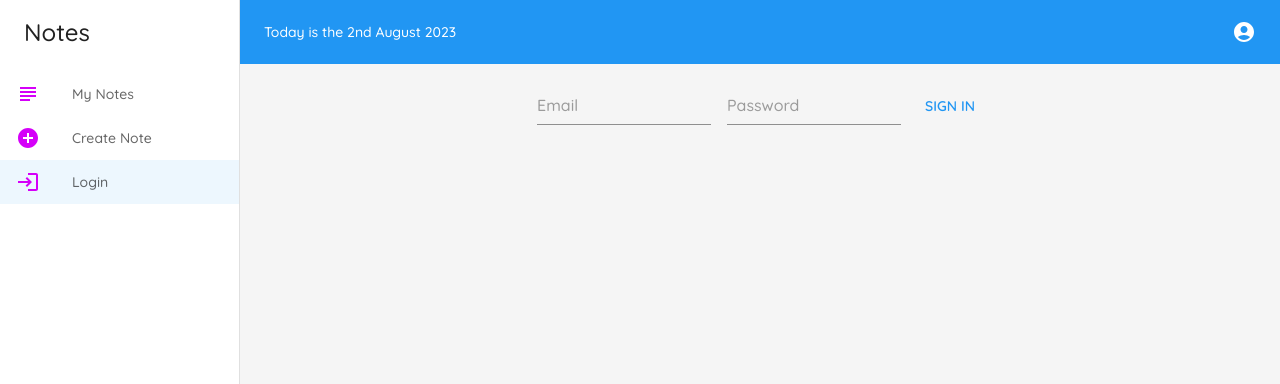
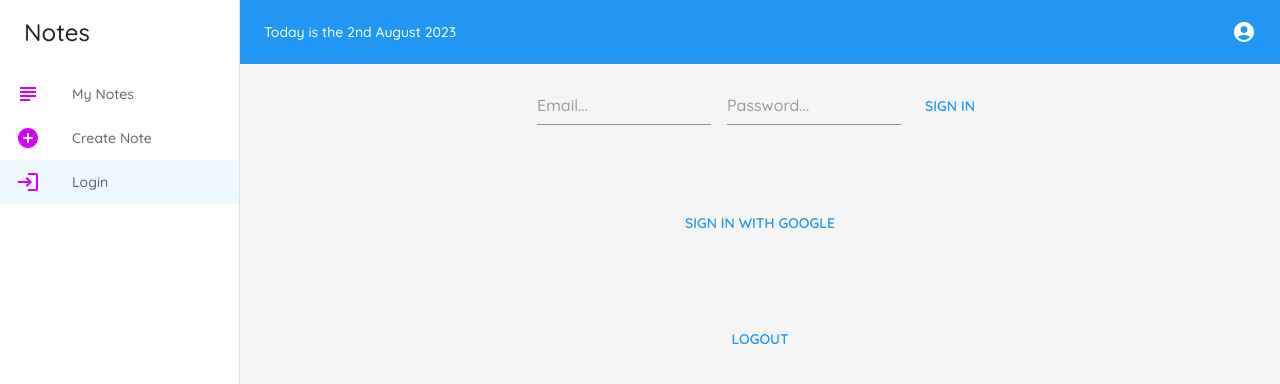
Before and after one commit to GrzegorzPacewicz/typenotes, a React (Vite) app: page /#/auth in a window 1280 px wide. Shown: the top 384 px of the page. Built offline with nearby package versions, Linux system fonts and the light colour scheme; no server answers.

Commit message:
Login with Google added. Logout added

```diff
--- a/src/pages/Auth/Auth.tsx
+++ b/src/pages/Auth/Auth.tsx
@@ -1,31 +1,63 @@
 import React, {useState} from 'react';
-import {Box, Button, Input} from "@mui/material";
-import {createUserWithEmailAndPassword} from "firebase/auth"
-import {auth} from "../../config/firebase"
+import {Box, Button, Container, Input} from "@mui/material";
+import {createUserWithEmailAndPassword, signInWithPopup, signOut} from "firebase/auth"
+import {auth, GoogleProvider} from "../../config/firebase"
 
 const Auth: React.FC = () => {
 
     const [email, setEmail] = useState("");
     const [password, setPassword] = useState("");
 
+    console.log(auth?.currentUser?.email);
+
     const signIn = async () => {
+        try {
             await createUserWithEmailAndPassword(auth, email, password);
+        } catch (err) {
+            console.error(err)
+        }
+    };
+
+    const signInWithGoogle = async () => {
+        try {
+            await signInWithPopup(auth, GoogleProvider);
+        } catch (err) {
+            console.error(err)
+        }
+    };
+    const logout = async () => {
+        try {
+            await signOut(auth);
+        } catch (err) {
+            console.error(err)
+        }
     };
 
     return (
+        <Container>
             <Box display="flex" gap={2} justifyContent="center">
                 <Input
-                placeholder="Email"
+                    placeholder="Email..."
                     onChange={(event) => setEmail(event.target.value)}
                 />
                 <Input
-                placeholder="Password"
+                    placeholder="Password..."
                     type="password"
                     onChange={(event) => setPassword(event.target.value)}
                 />
                 <Button onClick={signIn}>Sign In</Button>
+
             </Box>
-    );
+            <Box display="flex" gap={2} justifyContent="center" mt={10}>
+                <Button onClick={signInWithGoogle}>Sign In With Google</Button>
+            </Box>
+            <Box display="flex" gap={2} justifyContent="center" mt={10}>
+                <Button onClick={logout}>Logout</Button>
+            </Box>
+        </Container>
+
+    )
+        ;
 };
 
 export default Auth;
```
Lines whose indentation alone changed are shown as unchanged.
